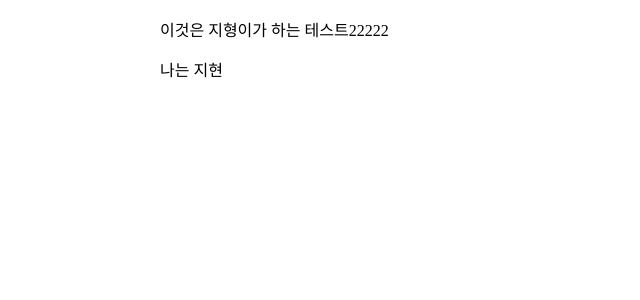
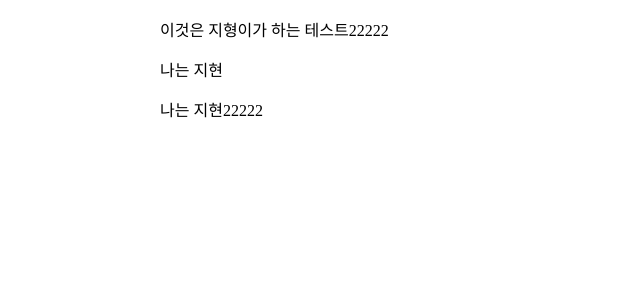
Before and after one commit to ckhe1215/meramera, a Django app: page / in a window 1280 px wide. Shown: the part 281-581 px from the top of the page, without its empty margins (0-640 px from the left). Run offline with Django 3.2, Linux system fonts and the light colour scheme.

Commit message:
두번째 테스트

```diff
--- a/mainapp/templates/index.html
+++ b/mainapp/templates/index.html
@@ -12,4 +12,5 @@
 <p>이것은 지형이가 하는 테스트</p>
 <p>이것은 지형이가 하는 테스트22222</p>
 <p>나는 지현</p>
+<p>나는 지현22222</p>
 {% endblock %}
```
